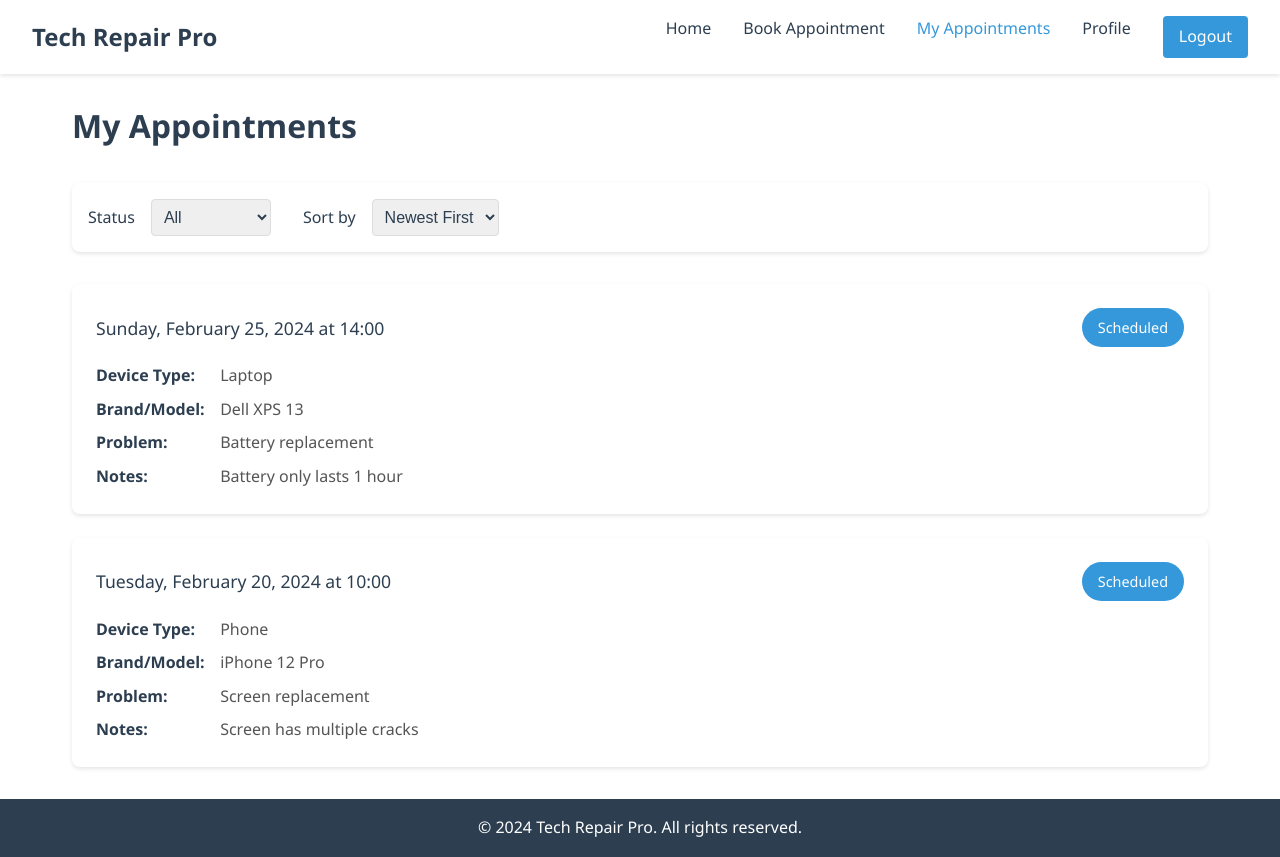
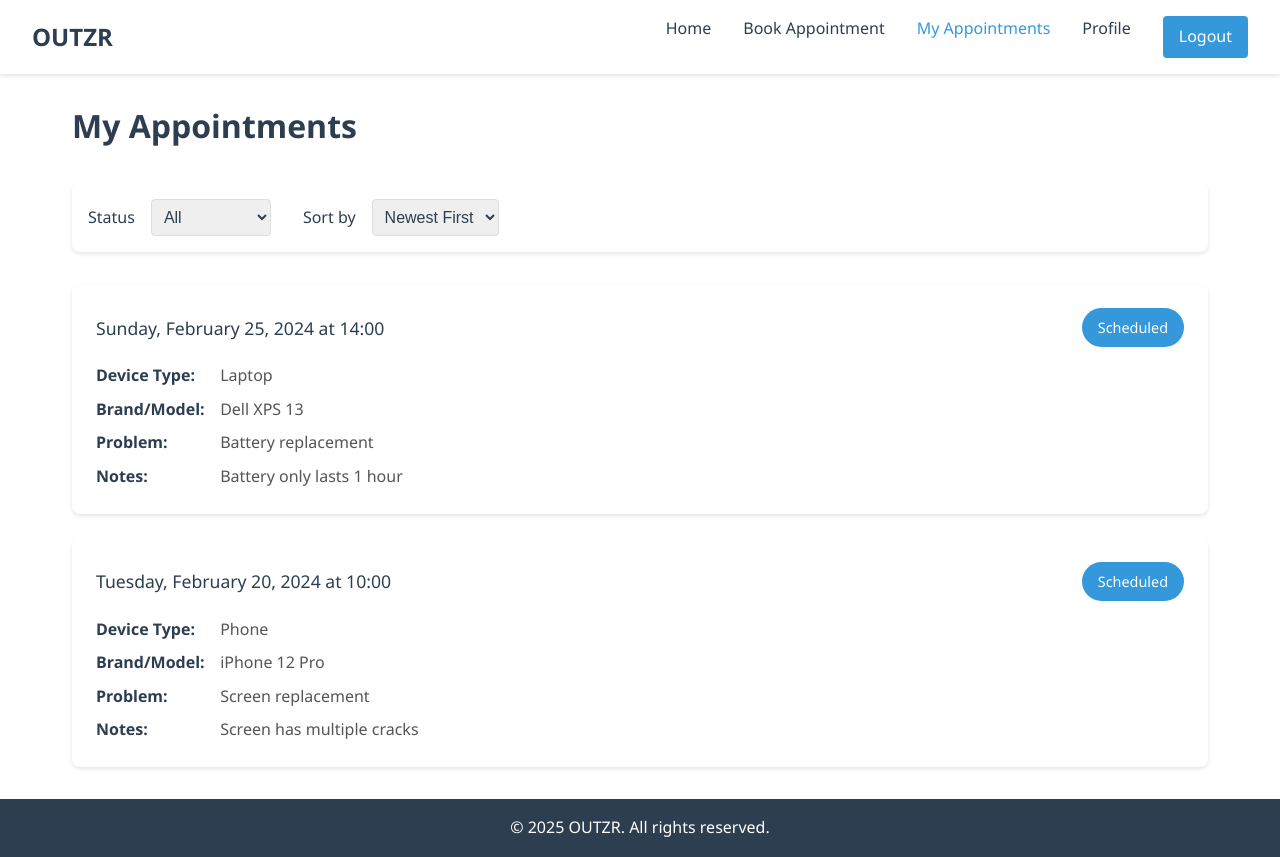
Before and after one commit to NxKrklnd/ipt_final_project, a plain HTML site: page pages/appointments.html in a window 1280 px wide. Drawn offline with Linux system fonts and the light colour scheme; sample sign-in values are in the browser's storage.

Commit message:
minor build revisions

```diff
--- a/pages/appointments.html
+++ b/pages/appointments.html
@@ -3,13 +3,13 @@
 <head>
     <meta charset="UTF-8">
     <meta name="viewport" content="width=device-width, initial-scale=1.0">
-    <title>My Appointments - Tech Repair Pro</title>
+    <title>My Appointments - OUTZR</title>
     <link rel="stylesheet" href="../css/style.css">
     <link rel="stylesheet" href="../css/appointments.css">
 </head>
 <body>
     <nav class="navbar">
-        <div class="nav-brand">Tech Repair Pro</div>
+        <div class="nav-brand">OUTZR</div>
         <div class="nav-links">
             <a href="../index.html">Home</a>
             <a href="book.html">Book Appointment</a>
@@ -59,7 +59,7 @@
     </main>
 
     <footer>
-        <p>&copy; 2024 Tech Repair Pro. All rights reserved.</p>
+        <p>&copy; 2025 OUTZR. All rights reserved.</p>
     </footer>
 
     <script src="../js/main.js"></script>
```
Also changed, not shown: pages/book.html (+1 -1 lines), pages/login.html (+1 -1 lines), pages/provider-dashboard.html (+1 -1 lines), pages/register.html (+3 -3 lines), pages/user-dashboard.html (+1 -1 lines).
